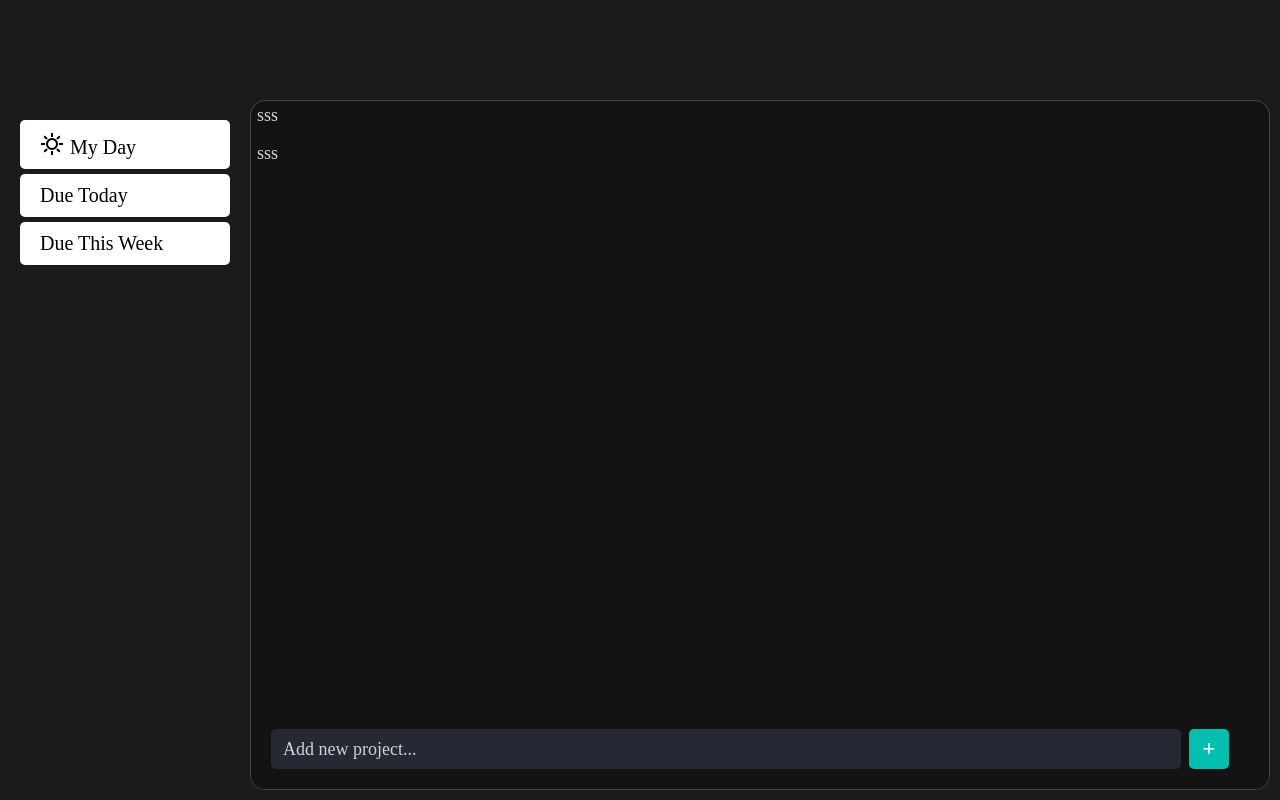
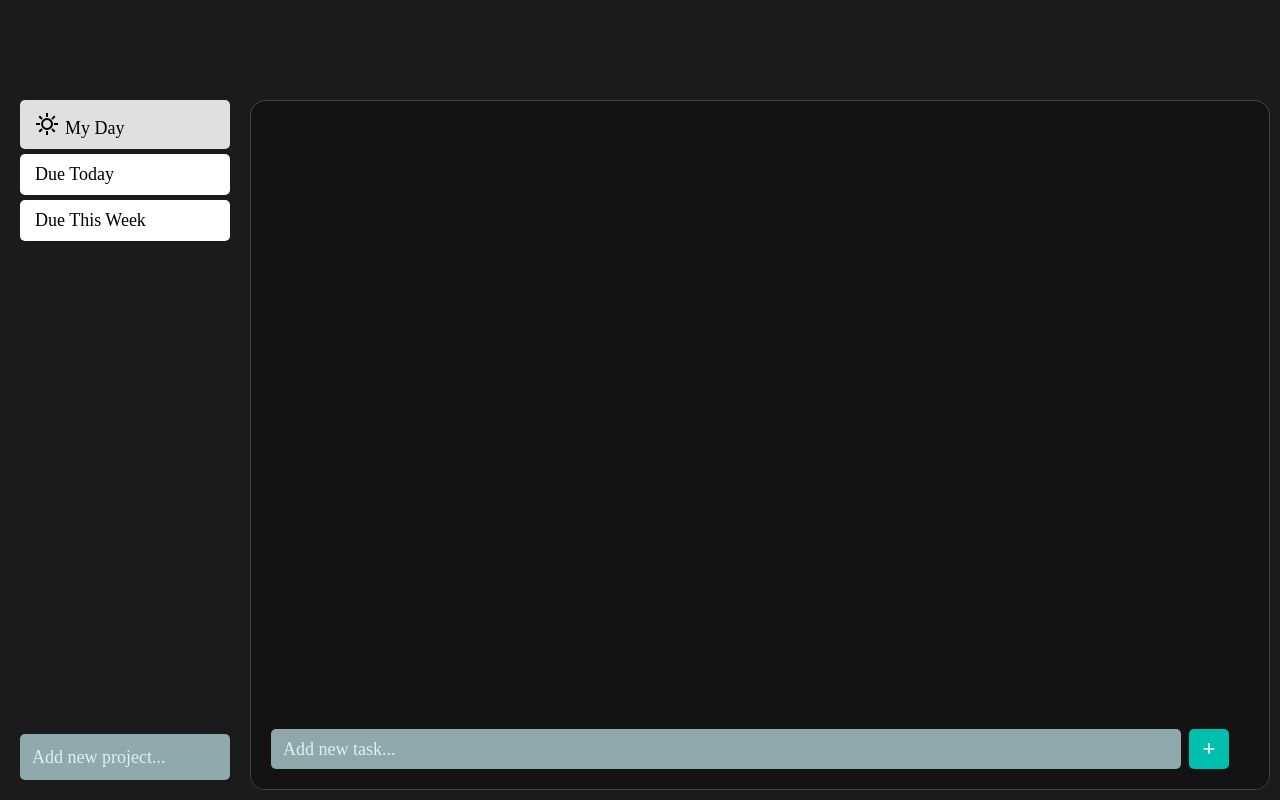
Before and after one commit to Aggressive-Duck/ToDoList, a website built with webpack: page src/template.html in a window 1280 px wide. Built offline with nearby package versions, Linux system fonts and the light colour scheme; a web font is replaced by a local one.

Commit message:
Refactor project list and task input structure; enhance UI and styles

```diff
--- a/src/modules/DomCollections.js
+++ b/src/modules/DomCollections.js
@@ -1,5 +1,6 @@
-export const sidebar = document.querySelector(".sidebar")
+export const projectList = document.querySelector(".project-list")
 export const main = document.querySelector(".main")
 export const taskList = document.querySelector(".taskList")
 export const task_input = document.querySelector(".new-task-input")
 export const task_input_button = document.querySelector(".new-task-input-btn")
+export const default_button = document.querySelector(".default-button")
--- a/src/modules/UI.js
+++ b/src/modules/UI.js
@@ -2,9 +2,14 @@ import Project from "./Project.js"
 import Task from "./Task.js"
 import Storage from "./Storage.js"
 import * as DomCollections from "./DomCollections.js"
+import { tr } from "date-fns/locale"
+import { add } from "date-fns"
 
 export default class UI {
   constructor() {}
+  initialize() {
+    this.displayAllProjects()
+  }
 
   displayAllProjectsConsole() {
     const toDoList = Storage.getToDoList()
@@ -28,31 +33,44 @@ export default class UI {
       taskDom.innerHTML += `${taskName}`
       DomCollections.taskList.appendChild(taskDom)
     })
-    this.displayTaskInput(projectName)
+    this.displayTaskInput()
   }
 
-  displayTaskInput(projectName) {
-    const taskInput = DomCollections.task_input
-    const taskInputButton = DomCollections.task_input_button
-    taskInput.addEventListener("keydown", (e) => {
+  displayTaskInput() {
+    const taskInput = document.querySelector(".new-task-input")
+    const taskInputButton = document.querySelector(".new-task-input-btn")
+
+    if (!taskInput || !taskInputButton) {
+      console.error("Task input elements not found")
+      return
+    }
+
+    const newTaskInput = taskInput.cloneNode(true)
+    const newTaskInputButton = taskInputButton.cloneNode(true)
+    taskInput.parentNode.replaceChild(newTaskInput, taskInput)
+    taskInputButton.parentNode.replaceChild(newTaskInputButton, taskInputButton)
+
+    const addTask = () => {
+      const inputValue = newTaskInput.value.trim()
+      if (inputValue !== "") {
+        const activeButton = document.querySelector(".sidebar button.active")
+        const currentProject = activeButton
+          ? activeButton.textContent.trim()
+          : "My Day"
+
+        Storage.addNewTaskToProject(currentProject, inputValue)
+        newTaskInput.value = ""
+        this.displayAllTasks(currentProject)
+      }
+    }
+
+    newTaskInput.addEventListener("keydown", (e) => {
       if (e.key === "Enter") {
-        const inputValue = taskInput.value.trim()
-        if (inputValue !== "") {
-          Storage.addNewTaskToProject(projectName, inputValue)
-          taskInput.value = ""
-          this.displayAllTasks(projectName)
-        }
+        addTask()
       }
     })
 
-    taskInputButton.addEventListener("click", () => {
-      const inputValue = taskInput.value.trim()
-      if (inputValue !== "") {
-        Storage.addNewTaskToProject(projectName, inputValue)
-        taskInput.value = ""
-        this.displayAllTasks(projectName)
-      }
-    })
+    newTaskInputButton.addEventListener("click", addTask)
   }
 
   appendNewTaskOption() {}
@@ -60,17 +78,15 @@ export default class UI {
   displayAllProjects() {
     const toDoList = Storage.getToDoList()
     const projectsArray = toDoList.getAllProjects()
-    for (var i = 0; i < 3; i++) {
+    for (let i = 0; i < 3; i++) {
       const buttons = document.querySelectorAll(".sidebar button")
       const projectName = projectsArray[i].getName()
-      buttons.forEach((b) =>
-        b.addEventListener("click", () => {
-          this.displayAllTasks(projectName)
-        })
-      )
+      buttons[i].addEventListener("click", () => {
+        this.displayAllTasks(projectName)
+      })
     }
 
-    for (var i = 3; i < projectsArray.length; i++) {
+    for (let i = 3; i < projectsArray.length; i++) {
       const projectName = projectsArray[i].getName()
       const projectsButton = document.createElement("button")
       projectsButton.classList.add("project-button")
@@ -78,7 +94,7 @@ export default class UI {
       projectsButton.addEventListener("click", () => {
         this.displayAllTasks(projectName)
       })
-      DomCollections.sidebar.appendChild(projectsButton)
+      DomCollections.projectList.appendChild(projectsButton)
     }
 
     //single active button color state
@@ -89,6 +105,8 @@ export default class UI {
         btn.classList.add("active")
       })
     })
+
+    DomCollections.default_button.click()
   }
 
   // getProjectByName(projectName) {
--- a/src/styles.css
+++ b/src/styles.css
@@ -19,8 +19,18 @@
   background-color: rgb(27, 27, 27);
   display: flex;
   flex-direction: column;
-  align-items: center;
-  padding: 20px;
+  padding: 0px 20px 20px 20px;
+  height: 100%;
+  box-sizing: border-box;
+}
+
+.project-list {
+  flex: 1;
+  overflow-y: auto;
+  margin-bottom: 10px;
+  display: flex;
+  flex-direction: column;
+  min-height: 0;
 }
 
 .main {
@@ -82,6 +92,7 @@ nav {
   gap: 5px;
   justify-content: center;
 }
+
 .project-button {
   font-family: inherit;
   background-color: #ffffff;
@@ -89,10 +100,10 @@ nav {
   color: black;
   border: none;
   width: 100%;
-  font-size: 20px;
+  font-size: 18px;
   text-align: left;
   cursor: pointer;
-  padding: 10px 20px;
+  padding: 10px 15px;
   border-radius: 5px;
   transition: 0.1s ease-in-out;
 }
@@ -148,7 +159,34 @@ p {
   margin: 0px;
 }
 
-/* ...existing code... */
+.new-project-input-wrapper {
+  display: flex;
+  width: 100%;
+  flex-shrink: 0;
+}
+
+.new-project-input {
+  padding: 8px 12px;
+  height: 30px;
+  width: 100%;
+  border: 0px solid #e0e0e021;
+  border-radius: 5px;
+  font-size: 18px;
+  font-family: inherit;
+  background: #accbcfce;
+  outline: none;
+  transition: border 0.2s;
+}
+
+.new-project-input::placeholder {
+  color: #f9ffffca;
+}
+
+.new-project-input:focus {
+  border: 1.5px solid #3971f4;
+  background: #fff;
+}
+
 .new-task-input-wrapper {
   display: flex;
   align-items: center;
@@ -166,7 +204,7 @@ p {
   border-radius: 5px;
   font-size: 18px;
   font-family: inherit;
-  background: #3b41567b;
+  background: #accbcfce;
   outline: none;
   transition: border 0.2s;
 }
@@ -199,4 +237,3 @@ p {
 .new-task-input-btn:hover {
   background: #009e8e;
 }
-/* ...existing code... */
--- a/src/template.html
+++ b/src/template.html
@@ -9,11 +9,20 @@
     <div class="header"></div>
 
     <div class="sidebar">
-      <button class="project-button">
-        <span href="./DueToday.svg" class="inline-icon-myday"></span>My Day
-      </button>
-      <button class="project-button">Due Today</button>
-      <button class="project-button">Due This Week</button>
+      <div class="project-list">
+        <button class="project-button default-button">
+          <span href="./DueToday.svg" class="inline-icon-myday"></span>My Day
+        </button>
+        <button class="project-button">Due Today</button>
+        <button class="project-button">Due This Week</button>
+      </div>
+      <div class="new-project-input-wrapper">
+        <input
+          type="text"
+          class="new-project-input"
+          placeholder="Add new project..."
+        />
+      </div>
     </div>
 
     <div class="main">
@@ -26,7 +35,7 @@
           <input
             type="text"
             class="new-task-input"
-            placeholder="Add new project..."
+            placeholder="Add new task..."
           />
           <button class="new-task-input-btn">+</button>
         </div>
```
